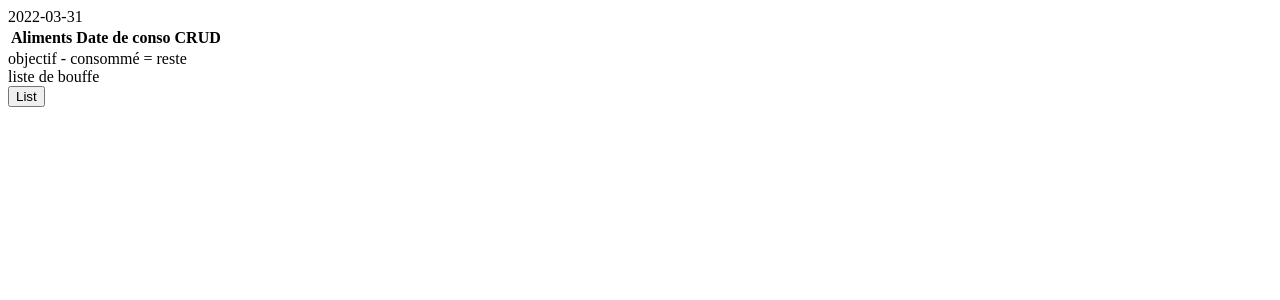
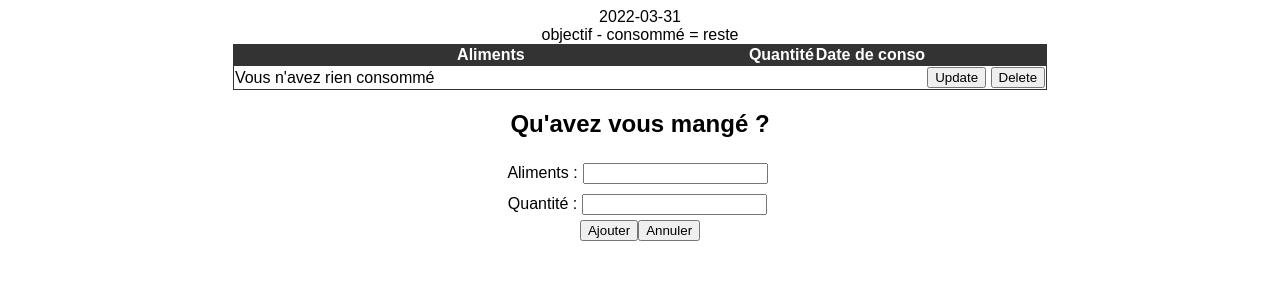
Before and after one commit to Guillaume-FAURE/iMangerMieux, a PHP site: page /frontend/journal.html in a window 1280 px wide. Shown: the top 300 px of the page. Run offline with PHP 8.4, Linux system fonts and the light colour scheme; tables that the repository leaves empty or names only in its code hold one stand-in row (values such as "Sample post"); lists and menus that the app fills with data are empty; some libraries are stand-ins or nearby versions.

Commit message:
add eaten food list and cool search bar

```diff
--- a/backend/food.php
+++ b/backend/food.php
@@ -25,7 +25,11 @@ switch ($_SERVER["REQUEST_METHOD"]) {
         $conn->close();
         break;
     case 'DELETE':
-        $sql = "DELETE FROM personne WHERE id = " . $_GET['id'];
+        // DELETE from eaten WHERE person_id=37 AND food_id=21509 AND TIME='2022-03-31'
+        $id = $_GET['id'];
+        $food_id = $_GET['food'];
+        $date = $_GET['date'];
+        $sql = "DELETE FROM eaten WHERE person_id =  $id  AND food_id = $food_id AND time = '$date'";
         if ($conn->query($sql) === TRUE) {
             echo "success";
         } else {
@@ -75,7 +79,7 @@ switch ($_SERVER["REQUEST_METHOD"]) {
             $conn->close();
         } else if ($_POST['type'] == "eaten") {
             $id = $_POST['id'];
-            $sql = "SELECT food_id,name,eaten.time FROM eaten INNER JOIN foods ON foods.id=eaten.food_id WHERE eaten.person_id='$id'";
+            $sql = "SELECT food_id,name,eaten.time,eaten.quantity FROM eaten INNER JOIN foods ON foods.id=eaten.food_id WHERE eaten.person_id='$id'";
             $result = mysqli_query($conn, $sql);
             if (mysqli_num_rows($result) > 0) {
                 while ($row = mysqli_fetch_assoc($result)) {
@@ -85,6 +89,18 @@ switch ($_SERVER["REQUEST_METHOD"]) {
             } else {
                 echo "empty";
             }
+        } else if ($_POST['type'] == "search") {
+            $name = $_POST['name'];
+            $sql = 'SELECT name FROM foods WHERE name LIKE "%' . $name . '%" LIMIT 5';
+            $result = mysqli_query($conn, $sql);
+            if (mysqli_num_rows($result) > 0) {
+                while ($row = mysqli_fetch_assoc($result)) {
+                    $array_values[] = $row;
+                }
+                echo json_encode($array_values);
+            } else {
+                echo "`ko`";
+            }
         }
         break;
 }
--- /dev/null
+++ b/frontend/journal.css
@@ -0,0 +1,14 @@
+tr {
+  border: 1px solid #333;
+}
+table {
+  border-collapse: collapse;
+}
+thead {
+  background-color: #333;
+  color: #fff;
+}
+
+#foodCol {
+  width: 40vw;
+}
--- a/frontend/journal.html
+++ b/frontend/journal.html
@@ -6,23 +6,67 @@
     <meta name="viewport" content="width=device-width, initial-scale=1.0" />
     <script src="http://code.jquery.com/jquery-3.1.1.min.js" defer></script>
     <script src="./scriptJournal.js" defer></script>
+    <link rel="stylesheet" href="global.css" />
+    <link rel="stylesheet" href="journal.css" />
 
     <title>Document</title>
   </head>
   <body>
     <div id="today"></div>
+    <div>objectif - consommé = reste</div>
     <table class="table">
       <thead>
         <tr>
-          <th scope="col">Aliments</th>
-          <th scope="col">Date de conso</th>
-          <th scope="col">CRUD</th>
+          <th scope="col" id="foodCol">Aliments</th>
+          <th scope="col" id="quantityCol">Quantité</th>
+          <th scope="col" id="dateCol">Date de conso</th>
+          <th scope="col"></th>
         </tr>
       </thead>
       <tbody id="foodTableBody"></tbody>
     </table>
-    <div>objectif - consommé = reste</div>
-    <div id="eatenList">liste de bouffe</div>
-    <button id="btnList">List</button>
+    <form method="post" id="addFoodForm" action="">
+      <div class="column">
+        <h2>Qu'avez vous mangé ?</h2>
+        <div class="row">
+          <label for="inputFood" class="label"> Aliments : </label>
+          <div>
+            <input
+              type="text"
+              class="form-control input"
+              id="inputFood"
+              required
+              list="select"
+            />
+            <datalist id="select">
+              <option>Pastis</option>
+              <option>Eau de vie</option>
+              <option>Gin</option>
+              <option>Liqueur</option>
+            </datalist>
+          </div>
+        </div>
+        <div class="row">
+          <label for="inputQuantité" class="label"> Quantité : </label>
+          <div>
+            <input
+              type="text"
+              class="form-control input"
+              id="inputQuantité"
+              required
+            />
+          </div>
+        </div>
+      </div>
+
+      <div id="btnWrap" class="row">
+        <div class="buttonWrapper row">
+          <button type="submit" id="btnLogin">Ajouter</button>
+        </div>
+        <div class="buttonWrapper row">
+          <button type="submit" id="return">Annuler</button>
+        </div>
+      </div>
+    </form>
   </body>
 </html>
--- a/frontend/profil.html
+++ b/frontend/profil.html
@@ -5,6 +5,7 @@
     <meta http-equiv="X-UA-Compatible" content="IE=edge" />
     <meta name="viewport" content="width=device-width, initial-scale=1.0" />
     <link rel="stylesheet" href="profil.css" />
+    <link rel="stylesheet" href="global.css" />
     <script src="http://code.jquery.com/jquery-3.1.1.min.js" defer></script>
     <script src="scriptLogin.js" defer></script>
     <title>Profil</title>
--- a/frontend/scriptJournal.js
+++ b/frontend/scriptJournal.js
@@ -1,7 +1,6 @@
 const id = sessionStorage.getItem("id");
 var listAlways = new Array();
-var listToday = new Array();
-listEaten();
+listEaten(today());
 function today() {
   var today = new Date();
   var dd = today.getDate();
@@ -17,34 +16,79 @@ function today() {
   return today;
 }
 document.getElementById("today").innerHTML = today();
-
-function checkToday() {
+check(today());
+function check(date) {
+  var listDate = new Array();
   let i = 0;
   let j = 0;
   for (i; i < listAlways.length; i++) {
-    if (list[i].time === today()) {
-      listToday[j] = listAlways[i];
+    if (listAlways[i].time === date) {
+      listDate[j] = listAlways[i];
       j += 1;
     }
   }
-  console.log(listToday);
+  return listDate;
 }
 function displayList(list) {
   $("#foodTableBody tr").remove();
   for (let i = 0; i < list.length; i++) {
     $("#foodTableBody").append(
       `<tr id="row${i}">
-                      <td id="nom${i}">${list[i].name}</td>
-                      <td id="date${i}">${list[i].time} </td>
+                      <td >${list[i].name}</td>
+                      <td >${list[i].quantity}</td>
+                      <td >${list[i].time} </td>
                       <td>
-                          <button class="updBtn" onclick="updateRow(${list[i].id}, ${i})">Update</button>
-                          <button class="delBtn" onclick="deleteUser(${list[i].id})">Delete</button>
+                          <button class="delBtn" onclick="deleteRow(${list[i].food_id}, '${list[i].time}')">Delete</button>
                       </td>
                   </tr>`
     );
   }
 }
-function listEaten() {
+function searchOnChange() {
+  const name = $("#inputFood").val();
+  //   $.ajax({
+  //     method: "POST",
+  //     url: "../backend/food.php",
+  //     data: {
+  //       type: "search",
+  //       name: name,
+  //     },
+  //   }).done(function (data) {
+  //     if (data === "ko") {
+  //     } else {
+  //       listAlways = JSON.parse(data);
+  //       displayList(check(date));
+  //     }
+  //   });
+}
+document.getElementById("inputFood").addEventListener("input", () => {
+  const name = $("#inputFood").val();
+  const select = document.getElementById("select");
+
+  $.ajax({
+    method: "POST",
+    url: "../backend/food.php",
+    data: {
+      type: "search",
+      name: name,
+    },
+  }).done(function (data) {
+    if (data === "ko") {
+      console.log("ça ressemble à r");
+    } else {
+      $("#select").empty();
+      const result = JSON.parse(data);
+      for (let i = 0; i < result.length; i++) {
+        console.log(result[i].name);
+        var option = document.createElement("option");
+        option.value = result[i].name;
+        select.appendChild(option);
+      }
+    }
+  });
+});
+
+function listEaten(date) {
   $.ajax({
     method: "POST",
     url: "../backend/food.php",
@@ -54,29 +98,36 @@ function listEaten() {
     },
   }).done(function (data) {
     if (data === "empty") {
-      alert("aucun résultat");
+      $("#foodTableBody").append(
+        `<tr>
+                            <td>Vous n'avez rien consommé</td>
+                            <td></td>
+                            <td></td>
+                            <td>
+                                <button class="updBtn">Update</button>
+                                <button class="delBtn">Delete</button>
+                            </td>
+                        </tr>`
+      );
     } else {
       listAlways = JSON.parse(data);
-      console.log(listAlways);
-      displayList();
+      displayList(check(date));
     }
   });
 }
-function listEaten() {
+
+function deleteRow(foodId, date) {
+  console.log(date);
   $.ajax({
-    method: "POST",
-    url: "../backend/food.php",
-    data: {
-      type: "eaten",
-      id: id,
-    },
-  }).done(function (data) {
-    if (data === "empty") {
-      alert("aucun résultat");
-    } else {
-      list = JSON.parse(data);
-      console.log(list);
-      displayList();
-    }
-  });
+    method: "DELETE",
+    url: `../backend/food.php?id=${id}&food=${foodId}&date=${date}`,
+  })
+    .done((response) => {
+      if (response === "success") {
+        listEaten(today());
+      }
+    })
+    .catch(function (error) {
+      console.log(error);
+    });
 }
```
